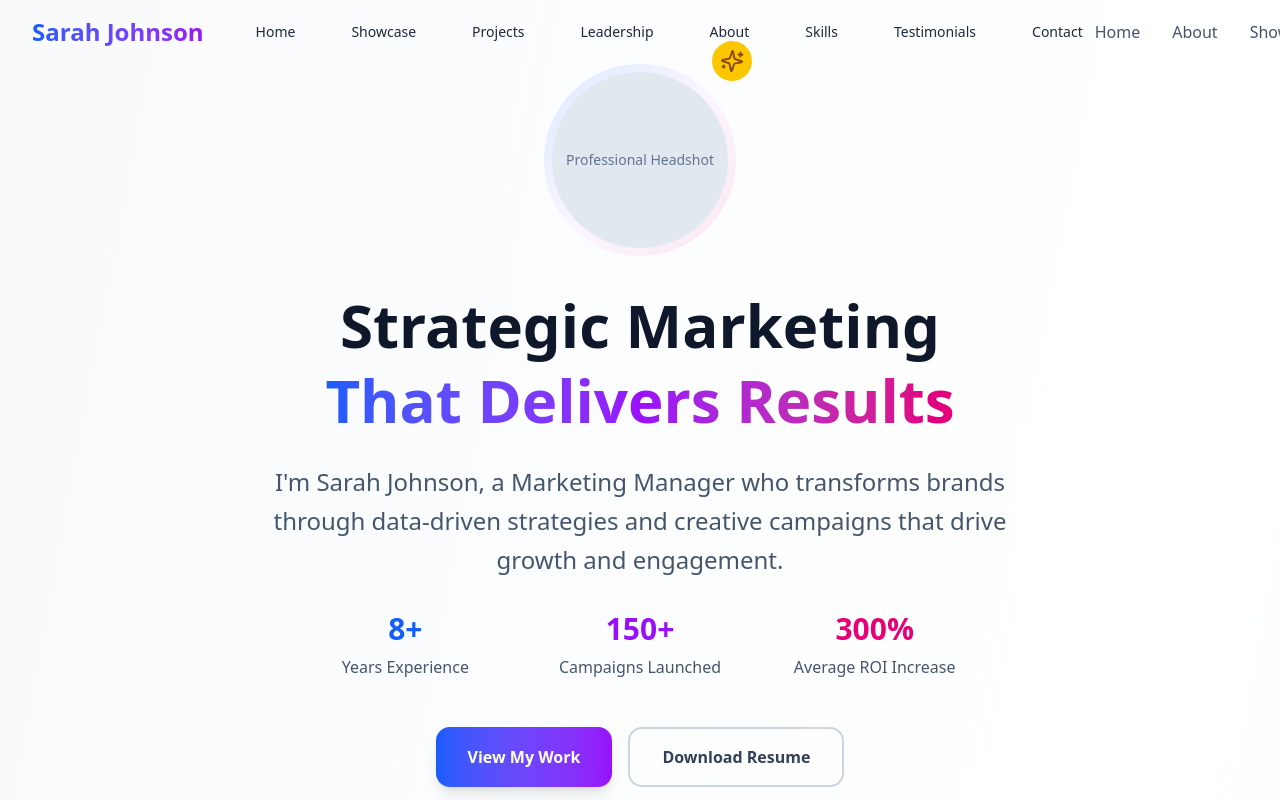
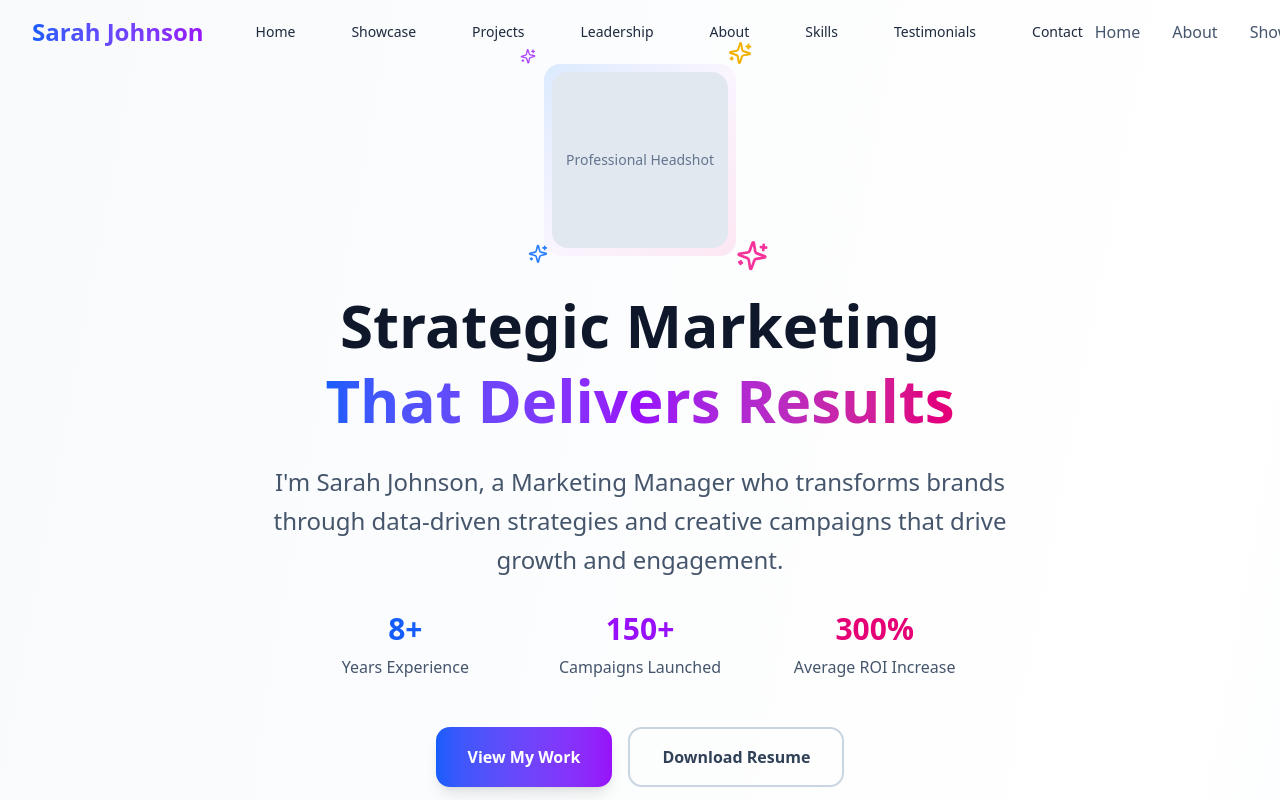
Before and after one commit to connorholly11/lauren-site, a React (Vite) app: page / in a window 1280 px wide. Shown: the top 800 px of the page. Built offline with nearby package versions, Linux system fonts and the light colour scheme; a web font is replaced by a local one.

Commit message:
RevisionId:  295226063821348864

```diff
--- a/src/components/generated/HeroSection.tsx
+++ b/src/components/generated/HeroSection.tsx
@@ -32,13 +32,13 @@ const HeroSection: React.FC = () => {
           }} transition={{
             duration: 0.8,
             delay: 0.2
-          }} className="w-48 h-48 mx-auto bg-gradient-to-br from-blue-100 via-purple-50 to-pink-100 rounded-full p-2" data-magicpath-id="4" data-magicpath-path="HeroSection.tsx">
-              <div className="w-full h-full bg-slate-200 rounded-full flex items-center justify-center" data-magicpath-id="5" data-magicpath-path="HeroSection.tsx">
+          }} className="w-48 h-48 mx-auto bg-gradient-to-br from-blue-100 via-purple-50 to-pink-100 rounded-2xl p-2" data-magicpath-id="4" data-magicpath-path="HeroSection.tsx">
+              <div className="w-full h-full bg-slate-200 rounded-2xl flex items-center justify-center overflow-hidden" data-magicpath-id="5" data-magicpath-path="HeroSection.tsx">
                 <span className="text-slate-500 text-sm" data-magicpath-id="6" data-magicpath-path="HeroSection.tsx">Professional Headshot</span>
               </div>
             </motion.div>
 
-            {/* Floating elements */}
+            {/* Floating sparkles */}
             <motion.div animate={{
             y: [0, -10, 0],
             rotate: [0, 5, 0]
@@ -46,8 +46,44 @@ const HeroSection: React.FC = () => {
             duration: 3,
             repeat: Infinity,
             ease: "easeInOut"
-          }} className="absolute -top-4 -right-4 bg-yellow-400 rounded-full p-2" data-magicpath-id="7" data-magicpath-path="HeroSection.tsx">
-              <Sparkles className="w-6 h-6 text-yellow-800" />
+          }} className="absolute -top-4 -right-4" data-magicpath-id="7" data-magicpath-path="HeroSection.tsx">
+              <Sparkles className="w-6 h-6 text-yellow-500" />
+            </motion.div>
+
+            <motion.div animate={{
+            y: [0, -8, 0],
+            rotate: [0, -3, 0]
+          }} transition={{
+            duration: 2.5,
+            repeat: Infinity,
+            ease: "easeInOut",
+            delay: 0.5
+          }} className="absolute -top-2 -left-6" data-magicpath-id="8" data-magicpath-path="HeroSection.tsx">
+              <Sparkles className="w-4 h-4 text-purple-500" />
+            </motion.div>
+
+            <motion.div animate={{
+            y: [0, -12, 0],
+            rotate: [0, 8, 0]
+          }} transition={{
+            duration: 3.5,
+            repeat: Infinity,
+            ease: "easeInOut",
+            delay: 1
+          }} className="absolute -bottom-6 -right-8" data-magicpath-id="9" data-magicpath-path="HeroSection.tsx">
+              <Sparkles className="w-8 h-8 text-pink-500" />
+            </motion.div>
+
+            <motion.div animate={{
+            y: [0, -6, 0],
+            rotate: [0, -5, 0]
+          }} transition={{
+            duration: 2.8,
+            repeat: Infinity,
+            ease: "easeInOut",
+            delay: 1.5
+          }} className="absolute -bottom-2 -left-4" data-magicpath-id="10" data-magicpath-path="HeroSection.tsx">
+              <Sparkles className="w-5 h-5 text-blue-500" />
             </motion.div>
           </div>
 
@@ -61,10 +97,10 @@ const HeroSection: React.FC = () => {
         }} transition={{
           duration: 0.8,
           delay: 0.4
-        }} className="text-4xl sm:text-5xl lg:text-6xl font-bold text-slate-900 mb-6 leading-tight" data-magicpath-id="8" data-magicpath-path="HeroSection.tsx">
+        }} className="text-4xl sm:text-5xl lg:text-6xl font-bold text-slate-900 mb-6 leading-tight" data-magicpath-id="11" data-magicpath-path="HeroSection.tsx">
             Strategic Marketing
-            <br data-magicpath-id="9" data-magicpath-path="HeroSection.tsx" />
-            <span className="bg-gradient-to-r from-blue-600 via-purple-600 to-pink-600 bg-clip-text text-transparent" data-magicpath-id="10" data-magicpath-path="HeroSection.tsx">
+            <br data-magicpath-id="12" data-magicpath-path="HeroSection.tsx" />
+            <span className="bg-gradient-to-r from-blue-600 via-purple-600 to-pink-600 bg-clip-text text-transparent" data-magicpath-id="13" data-magicpath-path="HeroSection.tsx">
               That Delivers Results
             </span>
           </motion.h1>
@@ -79,7 +115,7 @@ const HeroSection: React.FC = () => {
         }} transition={{
           duration: 0.8,
           delay: 0.6
-        }} className="text-xl sm:text-2xl text-slate-600 mb-8 max-w-3xl mx-auto leading-relaxed" data-magicpath-id="11" data-magicpath-path="HeroSection.tsx">
+        }} className="text-xl sm:text-2xl text-slate-600 mb-8 max-w-3xl mx-auto leading-relaxed" data-magicpath-id="14" data-magicpath-path="HeroSection.tsx">
             I'm Sarah Johnson, a Marketing Manager who transforms brands through
             data-driven strategies and creative campaigns that drive growth and engagement.
           </motion.p>
@@ -94,18 +130,18 @@ const HeroSection: React.FC = () => {
         }} transition={{
           duration: 0.8,
           delay: 0.8
-        }} className="grid grid-cols-1 sm:grid-cols-3 gap-8 mb-12 max-w-2xl mx-auto" data-magicpath-id="12" data-magicpath-path="HeroSection.tsx">
-            <div className="text-center" data-magicpath-id="13" data-magicpath-path="HeroSection.tsx">
-              <div className="text-3xl font-bold text-blue-600 mb-2" data-magicpath-id="14" data-magicpath-path="HeroSection.tsx">8+</div>
-              <div className="text-slate-600" data-magicpath-id="15" data-magicpath-path="HeroSection.tsx">Years Experience</div>
-            </div>
+        }} className="grid grid-cols-1 sm:grid-cols-3 gap-8 mb-12 max-w-2xl mx-auto" data-magicpath-id="15" data-magicpath-path="HeroSection.tsx">
             <div className="text-center" data-magicpath-id="16" data-magicpath-path="HeroSection.tsx">
-              <div className="text-3xl font-bold text-purple-600 mb-2" data-magicpath-id="17" data-magicpath-path="HeroSection.tsx">150+</div>
-              <div className="text-slate-600" data-magicpath-id="18" data-magicpath-path="HeroSection.tsx">Campaigns Launched</div>
+              <div className="text-3xl font-bold text-blue-600 mb-2" data-magicpath-id="17" data-magicpath-path="HeroSection.tsx">8+</div>
+              <div className="text-slate-600" data-magicpath-id="18" data-magicpath-path="HeroSection.tsx">Years Experience</div>
             </div>
             <div className="text-center" data-magicpath-id="19" data-magicpath-path="HeroSection.tsx">
-              <div className="text-3xl font-bold text-pink-600 mb-2" data-magicpath-id="20" data-magicpath-path="HeroSection.tsx">300%</div>
-              <div className="text-slate-600" data-magicpath-id="21" data-magicpath-path="HeroSection.tsx">Average ROI Increase</div>
+              <div className="text-3xl font-bold text-purple-600 mb-2" data-magicpath-id="20" data-magicpath-path="HeroSection.tsx">150+</div>
+              <div className="text-slate-600" data-magicpath-id="21" data-magicpath-path="HeroSection.tsx">Campaigns Launched</div>
+            </div>
+            <div className="text-center" data-magicpath-id="22" data-magicpath-path="HeroSection.tsx">
+              <div className="text-3xl font-bold text-pink-600 mb-2" data-magicpath-id="23" data-magicpath-path="HeroSection.tsx">300%</div>
+              <div className="text-slate-600" data-magicpath-id="24" data-magicpath-path="HeroSection.tsx">Average ROI Increase</div>
             </div>
           </motion.div>
 
@@ -119,19 +155,19 @@ const HeroSection: React.FC = () => {
         }} transition={{
           duration: 0.8,
           delay: 1
-        }} className="flex flex-col sm:flex-row gap-4 justify-center mb-16" data-magicpath-id="22" data-magicpath-path="HeroSection.tsx">
+        }} className="flex flex-col sm:flex-row gap-4 justify-center mb-16" data-magicpath-id="25" data-magicpath-path="HeroSection.tsx">
             <motion.button whileHover={{
             scale: 1.05
           }} whileTap={{
             scale: 0.95
-          }} onClick={scrollToShowcase} className="bg-gradient-to-r from-blue-600 to-purple-600 text-white px-8 py-4 rounded-xl font-semibold shadow-lg hover:shadow-xl transition-shadow" data-magicpath-id="23" data-magicpath-path="HeroSection.tsx">
+          }} onClick={scrollToShowcase} className="bg-gradient-to-r from-blue-600 to-purple-600 text-white px-8 py-4 rounded-xl font-semibold shadow-lg hover:shadow-xl transition-shadow" data-magicpath-id="26" data-magicpath-path="HeroSection.tsx">
               View My Work
             </motion.button>
             <motion.button whileHover={{
             scale: 1.05
           }} whileTap={{
             scale: 0.95
-          }} className="border-2 border-slate-300 text-slate-700 px-8 py-4 rounded-xl font-semibold hover:border-blue-600 hover:text-blue-600 transition-colors" data-magicpath-id="24" data-magicpath-path="HeroSection.tsx">
+          }} className="border-2 border-slate-300 text-slate-700 px-8 py-4 rounded-xl font-semibold hover:border-blue-600 hover:text-blue-600 transition-colors" data-magicpath-id="27" data-magicpath-path="HeroSection.tsx">
               Download Resume
             </motion.button>
           </motion.div>
@@ -145,15 +181,15 @@ const HeroSection: React.FC = () => {
       }} transition={{
         duration: 0.8,
         delay: 1.2
-      }} className="flex flex-col items-center" data-magicpath-id="25" data-magicpath-path="HeroSection.tsx">
-          <span className="text-slate-500 text-sm mb-2" data-magicpath-id="26" data-magicpath-path="HeroSection.tsx">Scroll to explore</span>
+      }} className="flex flex-col items-center" data-magicpath-id="28" data-magicpath-path="HeroSection.tsx">
+          <span className="text-slate-500 text-sm mb-2" data-magicpath-id="29" data-magicpath-path="HeroSection.tsx">Scroll to explore</span>
           <motion.button onClick={scrollToShowcase} animate={{
           y: [0, 8, 0]
         }} transition={{
           duration: 2,
           repeat: Infinity
-        }} className="text-slate-400 hover:text-blue-600 transition-colors" data-magicpath-id="27" data-magicpath-path="HeroSection.tsx">
-            <ArrowDown className="w-6 h-6" data-magicpath-id="28" data-magicpath-path="HeroSection.tsx" />
+        }} className="text-slate-400 hover:text-blue-600 transition-colors" data-magicpath-id="30" data-magicpath-path="HeroSection.tsx">
+            <ArrowDown className="w-6 h-6" data-magicpath-id="31" data-magicpath-path="HeroSection.tsx" />
           </motion.button>
         </motion.div>
       </div>
```
